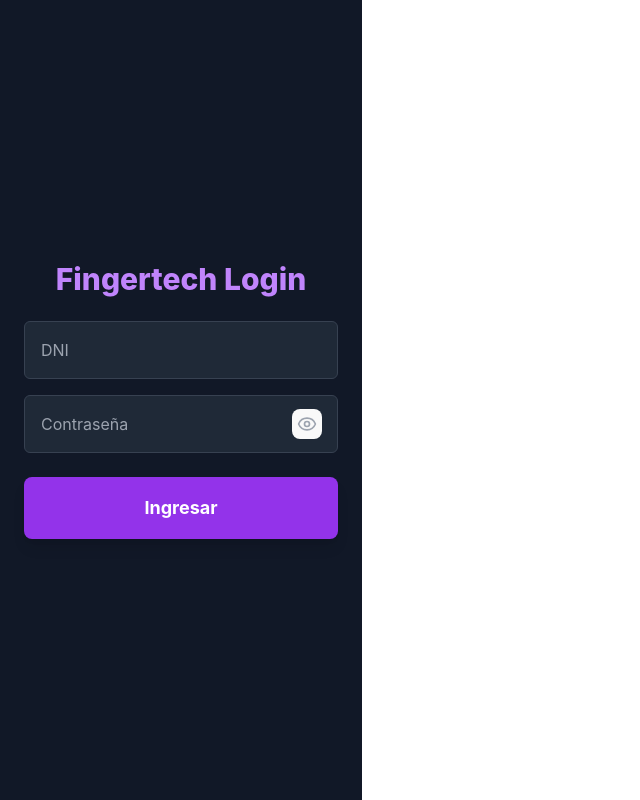
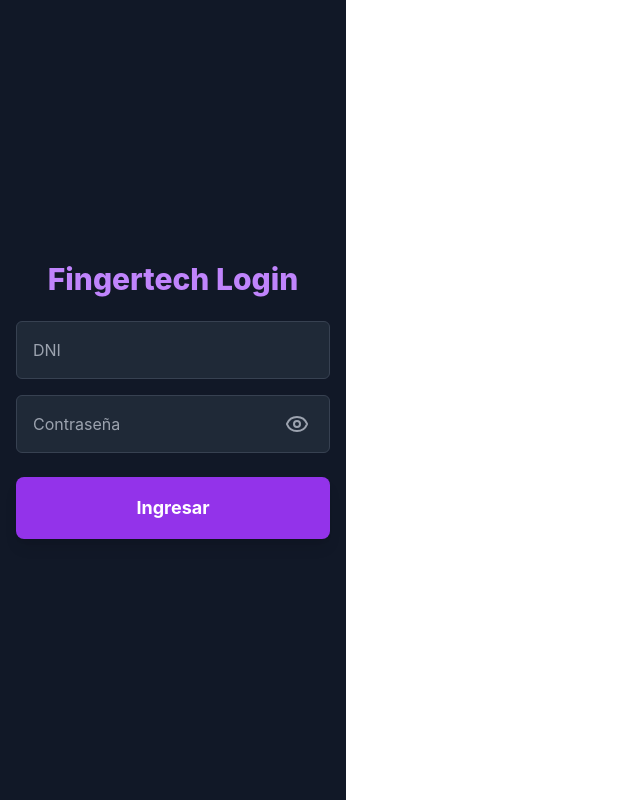
Before and after one commit to facundogarciaengel/fichajes-frontend, a React (Vite) app: page / in a window 1280 px wide. Shown: the whole page, without its empty margins (0-640 px from the left). Built offline with nearby package versions, Linux system fonts and the light colour scheme.

Commit message:
corrigiendo login d enuevo

```diff
--- a/src/pages/Login.jsx
+++ b/src/pages/Login.jsx
@@ -1,6 +1,6 @@
 import { useState } from "react";
 import { useNavigate } from "react-router-dom";
-import { Eye, EyeOff } from "lucide-react"; // Importación correcta
+import { Eye, EyeOff } from "lucide-react";
 
 const Login = () => {
   const [dni, setDni] = useState("");
@@ -48,8 +48,8 @@ const Login = () => {
   };
 
   return (
-<div className="flex flex-col items-center justify-center min-h-screen bg-gray-900 text-white px-4 py-6 sm:px-6 sm:py-10 w-full max-w-md mx-auto">
-<h1 className="text-2xl sm:text-3xl font-extrabold mb-6 text-purple-400 text-center">
+    <div className="flex flex-col items-center justify-center h-screen bg-gray-900 text-white px-4 py-6 w-full overflow-y-auto">
+      <h1 className="text-2xl sm:text-3xl font-extrabold mb-6 text-purple-400 text-center">
         Fingertech Login
       </h1>
 
@@ -76,9 +76,9 @@ const Login = () => {
         <button
           type="button"
           onClick={() => setMostrarPassword(!mostrarPassword)}
-          className="absolute right-4 top-1/2 transform -translate-y-1/2 p-1 text-gray-400 hover:text-white transition"
+          className="absolute right-4 top-1/2 transform -translate-y-1/2 bg-transparent p-1 text-gray-400 hover:text-white transition"
         >
-          {mostrarPassword ? <EyeOff className="h-5 w-5" /> : <Eye className="h-5 w-5" />}
+          {mostrarPassword ? <EyeOff className="h-6 w-6" /> : <Eye className="h-6 w-6" />}
         </button>
       </div>
 
@@ -87,7 +87,7 @@ const Login = () => {
         onClick={handleLogin}
         disabled={cargando}
         className={`w-full px-6 py-4 mt-6 ${
-          cargando ? "bg-gray-500 cursor-not-allowed" : "bg-purple-600 hover:bg-purple-700"
+          cargando ? "bg-gray-500" : "bg-purple-600 hover:bg-purple-700"
         } transition-all rounded-lg text-white font-bold shadow-lg flex items-center justify-center gap-2 text-lg`}
       >
         {cargando ? "⏳ Iniciando sesión..." : "Ingresar"}
```
